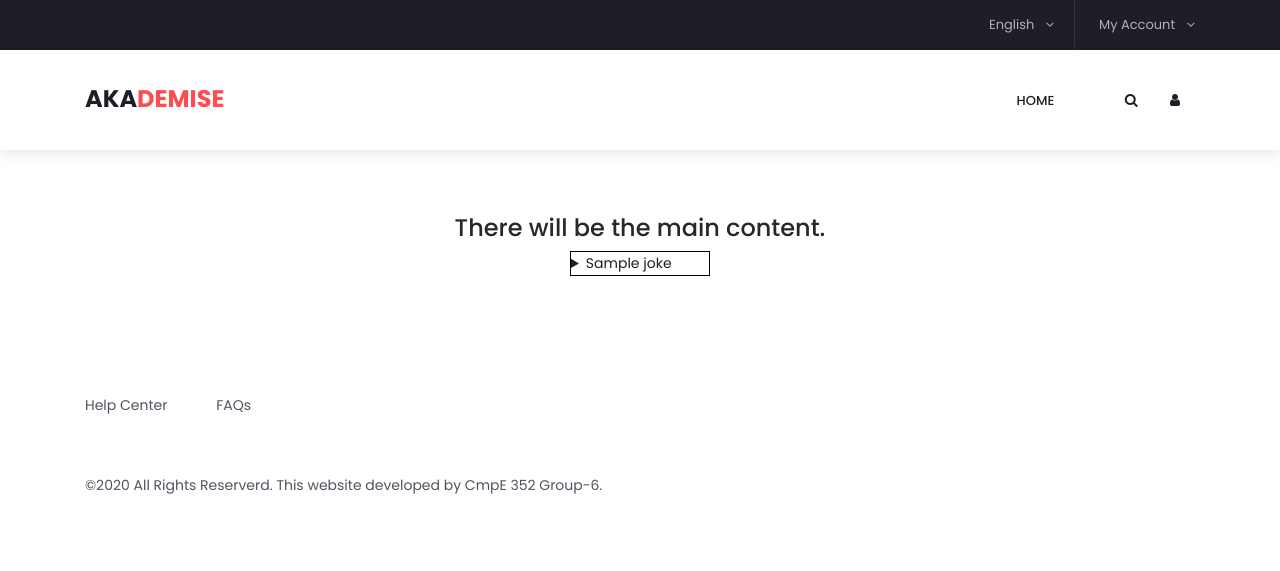
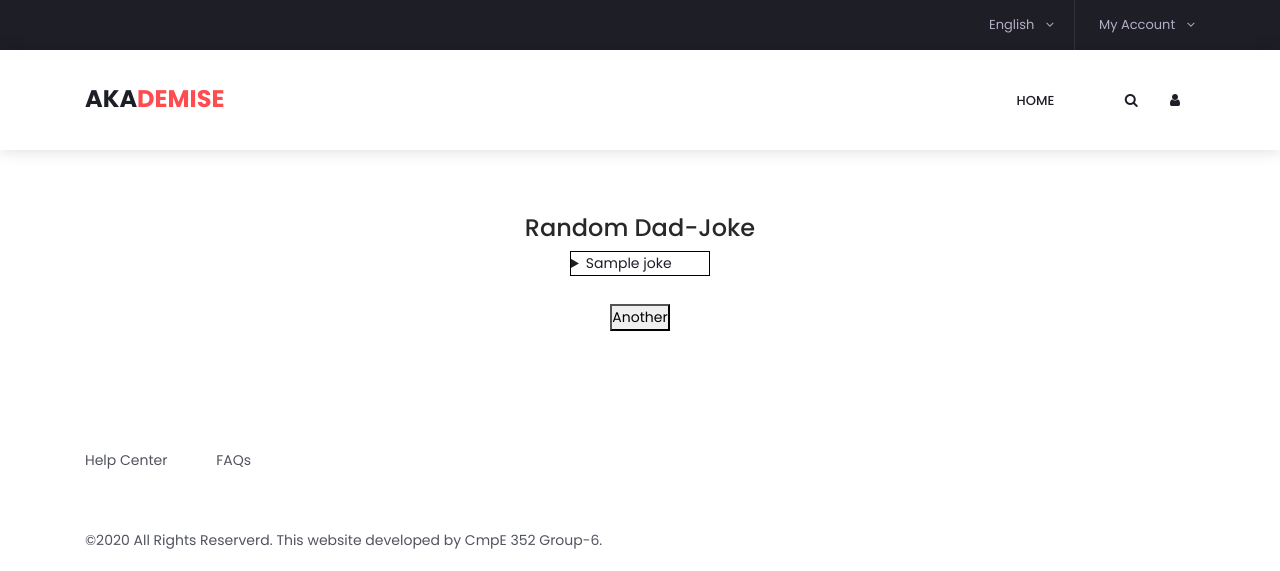
Before and after one commit to bounswe/bounswe2020group6, a Flask app: template practice-app/templates/joke.html in a window 1280 px wide. Shown: the top 571 px of the page. Run offline with Flask 2, Linux system fonts and the light colour scheme; the template is opened without the code that fills it: most values are stand-ins (such as "Sample title", 1, 10 or a date in 2020); some libraries are stand-ins or nearby versions.

Commit message:
get jokes from a family friendly API

```diff
--- a/practice-app/backend.py
+++ b/practice-app/backend.py
@@ -14,16 +14,15 @@ def form_post():
 @app.route('/joke')
 def joke():
 
-    r = requests.get('https://sv443.net/jokeapi/v2/joke/Any')
+    r = requests.get('https://official-joke-api.appspot.com/random_joke')
 
     j = json.loads(r.text)
 
-    if "setup" in j.keys():
-        setup = j["setup"]
-        delivery = j["delivery"]
-        return render_template('joke.html', joke=setup, delivery=delivery)
-    else:
-        return render_template('joke.html', joke=j["joke"])
+
+    setup     = j["setup"]
+    punchline = j["punchline"]
+    return render_template('joke.html', joke=setup, punchline=punchline)
+
 
 
 @app.route('/search')
--- a/practice-app/templates/joke.html
+++ b/practice-app/templates/joke.html
@@ -128,7 +128,7 @@
 
       <main>
         <div style="padding: 5%;">
-          <h4 style="text-align: center;">There will be the main content.</h4>
+          <h4 style="text-align: center;">Random Dad-Joke</h4>
 
     		  <div style="border: 1px solid rgb(0, 0, 0); width: 10em; margin:auto">
     			<details>
@@ -136,16 +136,13 @@
     					{{ joke }}
 
     				</summary>
-         {% if delivery %}
-          {{ delivery }}
-         {% else %}
-          Are you seeking for answer? Still don't get it?
-         {% endif %}
-
+              {{ punchline }}
     			</details>
 
           </div>
-
+          <div style="text-align:center;">
+            <button style="margin-top:2em;" onClick="window.location.reload();">Another</button>
+          </div>
         </div>
       </main>
 
```
Lines whose indentation alone changed are shown as unchanged.
